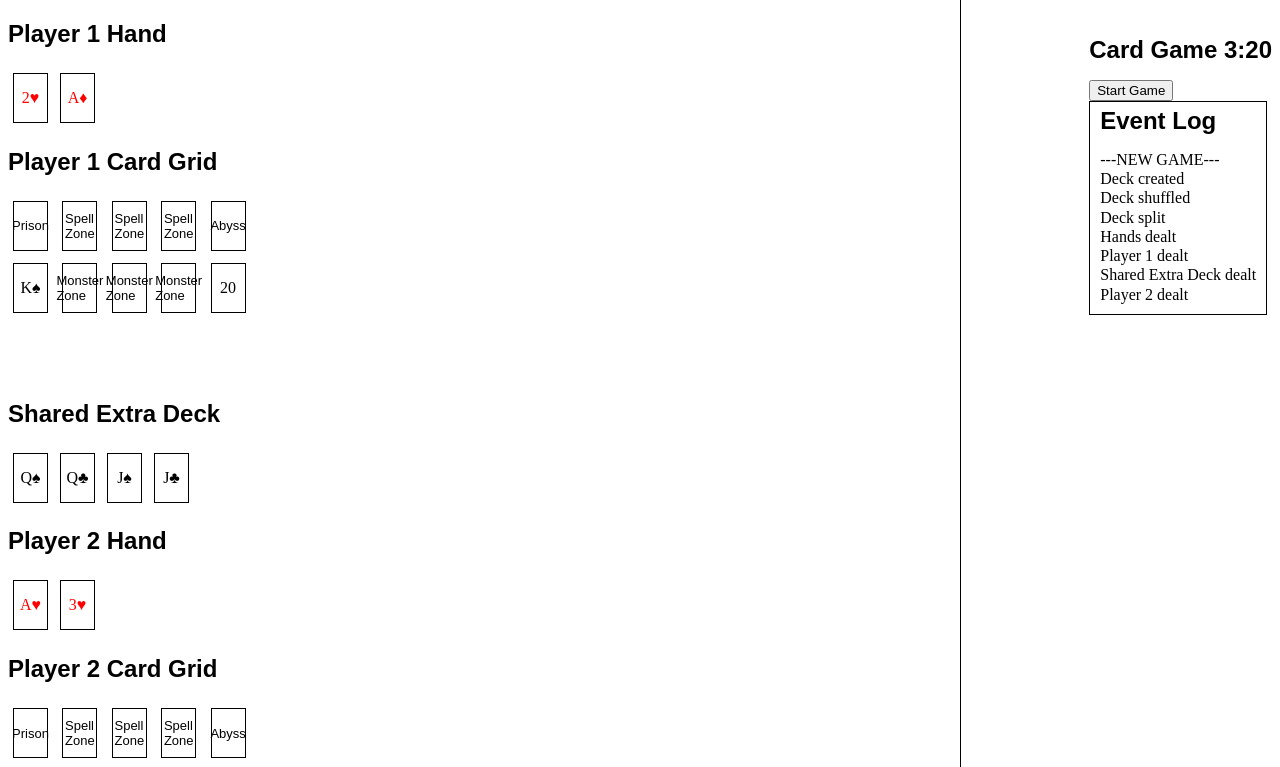
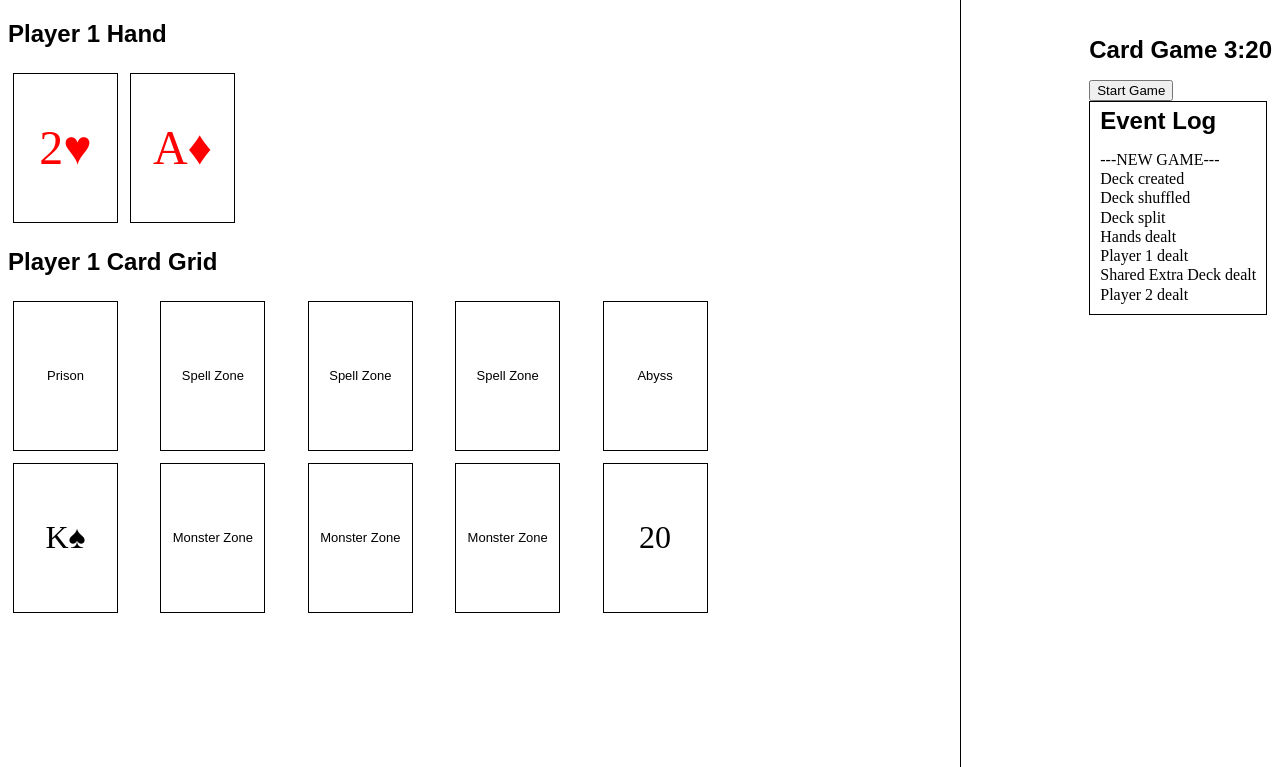
Before and after one commit to robynteague/cardgame, a plain HTML site: page index.html in a window 1280 px wide. Both pictures are taken after a click on the button "Start Game". Shown: the top 767 px of the page. Drawn offline with Linux system fonts and the light colour scheme.

Commit message:
Update index.html    card size

```diff
--- a/index.html
+++ b/index.html
@@ -31,10 +31,11 @@
             border: 1px solid #000;
             padding: 10px;
             margin: 5px;
-            width: 35px;
-            height: 50px;
+            width: 105px; /* 35px * 3 */
+            height: 150px; /* 50px * 3 */
             box-sizing: border-box;
-               }
+            font-size: 300%; /* Make the symbols and numbers 3x as big */
+        }
         .player-hand, .king-zone {
             margin-bottom: 20px;
         }
@@ -59,7 +60,11 @@
             grid-template-columns: repeat(5, 1fr);
             grid-template-rows: repeat(3, 1fr); /* Adjusted rows */
             gap: 2px;
-            width: 245px; /* Adjusted width */
+            width: 735px; /* 245px * 3 */
+        }
+
+        .card-grid > div {
+            font-size: 200%; /* Make the words inside the zones 2x as big */
         }
 
         .card-grid > :nth-child(10) { /* Adjusted child */
```
